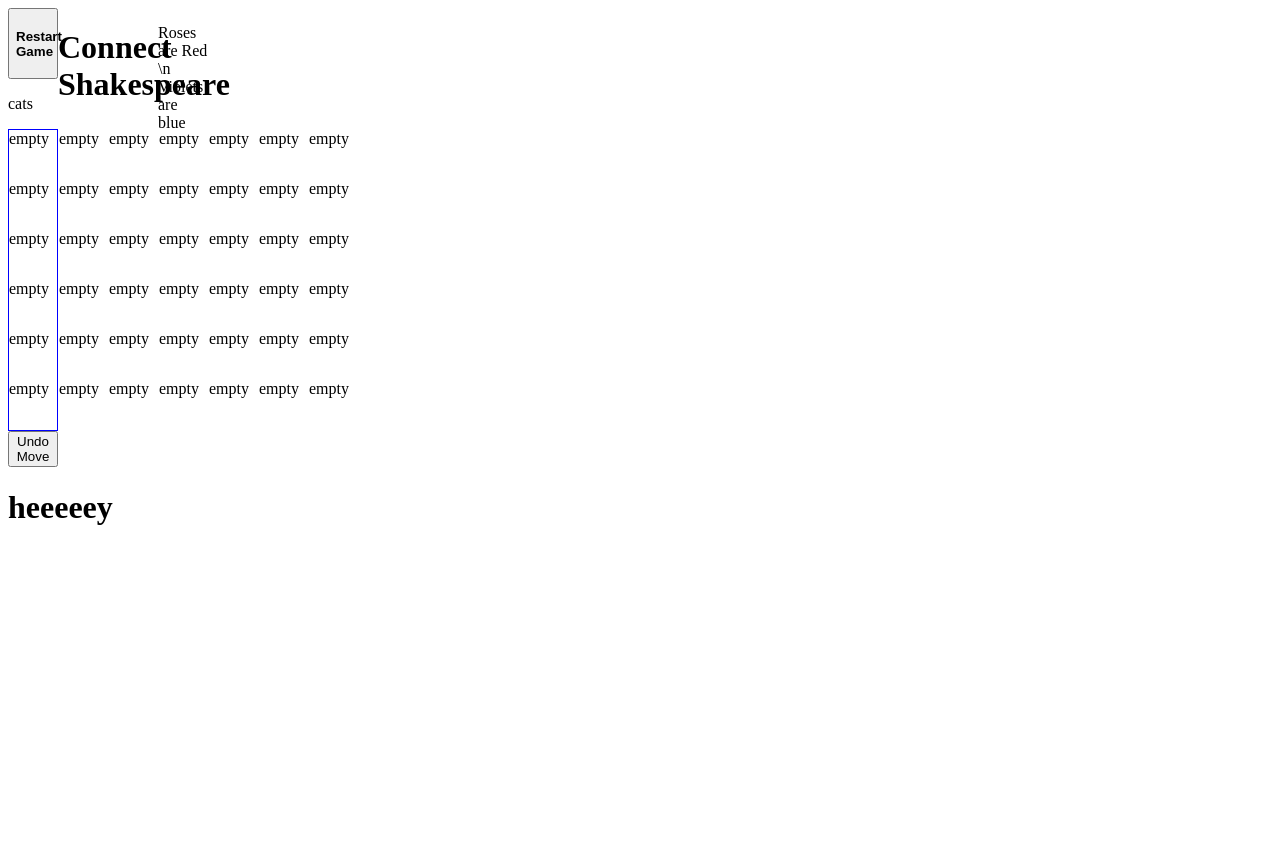
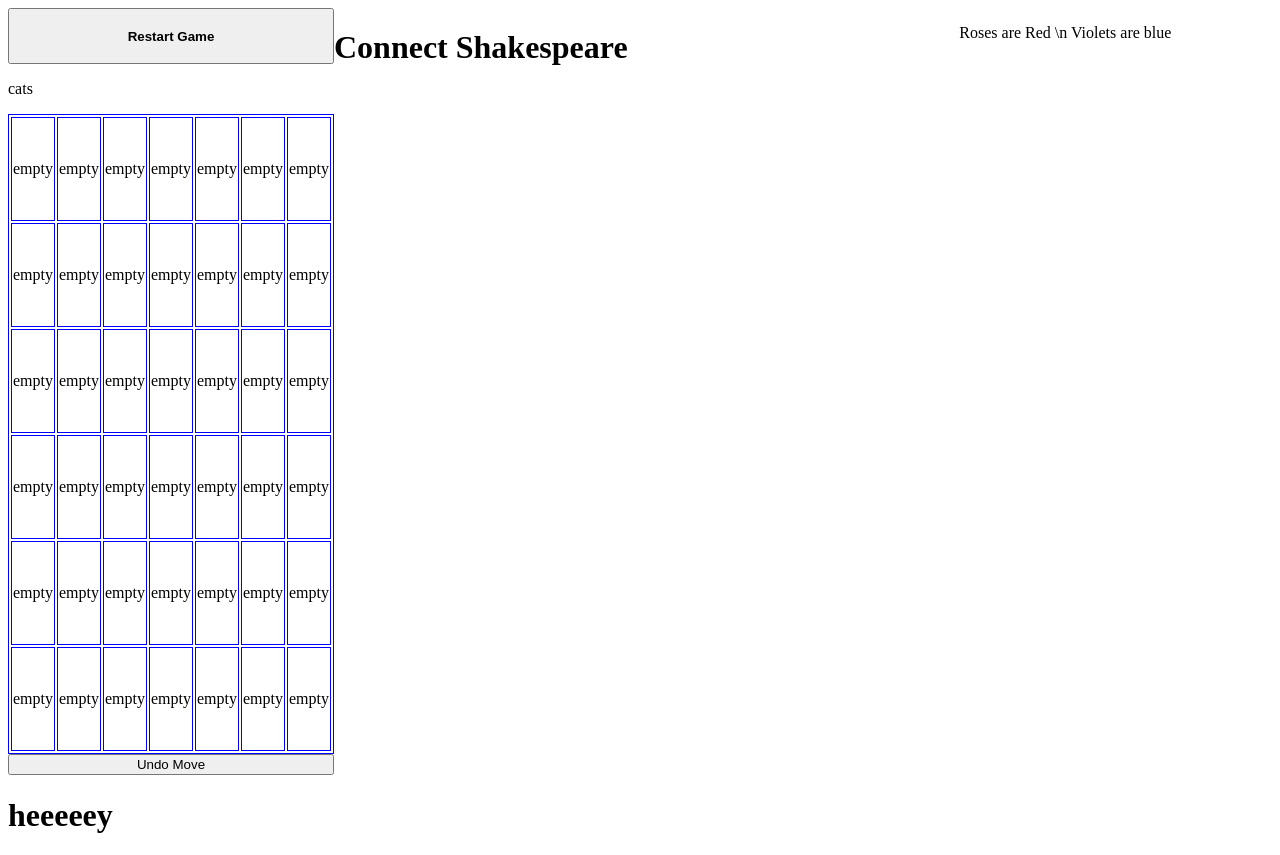
Before and after one commit to AngelEvelyn/ConnectShakespeare, a React app: page / in a window 1280 px wide. Before the commit the page ends 800 px from the top, so only its background shows below. Built offline with nearby package versions, Linux system fonts and the light colour scheme; no server answers.

Commit message:
Board logic fixes and debugging. Column to row.

```diff
--- a/src/App.jsx
+++ b/src/App.jsx
@@ -9,8 +9,8 @@ const App = () => {
       <AppStyled>
         <h1>Connect Shakespeare</h1>
         <PoetryContextProvider>
-          <Board />
-          <PoetryDisplay />
+          <Board className='board-parent'/>
+          <PoetryDisplay className='poetry-parent'/>
         </PoetryContextProvider>
       </AppStyled>
   )
@@ -18,7 +18,7 @@ const App = () => {
 
 const AppStyled = styled.div`
   display: grid;
-  grid-template-columns: 50px 50px 50px 50px;
+  grid-template-columns: 1fr 1fr 1fr 1fr;
   grid-template-rows: auto;
   grid-template-areas:
     ". header header ."
@@ -28,11 +28,11 @@ const AppStyled = styled.div`
     grid-area: header;
   }
 
-  Board {
+  .board-parent {
     grid-area: main;
   }
 
-  PoetryDisplay {
+  .poetry-parent {
     grid-area: sidebar;
   }
 `
--- a/src/Components/Column.jsx
+++ /dev/null
@@ -1,18 +0,0 @@
-import React, { Component } from 'react';
-import Slot from './Slot.jsx';
-
-
-const Column = (props) => {
-    const slots = props.column.map((slot, j) => <Slot key={`slot${j}`} id={j} colId={props.id} value={slot} /> );
-
-    return (
-        <div className='column' onClick={(event) => console.log(event.target)}>
-            {/* <p>
-             {props.colId}
-            </p> */}
-            {slots}
-        </div>
-    );
-}
-
-export default Column;
--- /dev/null
+++ b/src/Components/Row.jsx
@@ -0,0 +1,15 @@
+import React, { Component } from 'react';
+import Slot from './Slot.jsx';
+
+
+const Row = (props) => {
+    const slots = props.row.map((slot, j) => <Slot key={`slot${j}`} id={j} rowId={props.id} playSlot={props.playSlot} value={slot} /> );
+
+    return (
+        <tr className='row'>
+            {slots}
+        </tr>
+    );
+}
+
+export default Row;
--- a/src/Components/Slot.jsx
+++ b/src/Components/Slot.jsx
@@ -4,12 +4,19 @@ import styled from 'styled-components';
 
 const Slot = (props) => {
     return (
-      <SlotStyled id={props.id} colId={props.colId} className={props.value} >{props.value}</SlotStyled>
+      <SlotStyled onClick={() => props.playSlot(props.id)}>
+          <div className={props.value}>
+          {props.value}
+          </div>
+      </SlotStyled>
     );
 }
 
-const SlotStyled = styled.div`
-  width: 50px;
-  height: 50px;
+//
+
+const SlotStyled = styled.td`
+  width: 100px;
+  height: 100px;
+  border: 1px solid blue;
 `
 export default Slot;
--- a/src/Containers/Board.jsx
+++ b/src/Containers/Board.jsx
@@ -1,6 +1,6 @@
 import React, {useContext, useEffect, useState} from 'react';
 import { PoetryContext } from '../Contexts/PoetryContext.jsx';
-import Column from '../Components/Column.jsx';
+import Row from '../Components/Row.jsx';
 import UndoButton from '../Components/UndoButton.jsx';
 import styled from 'styled-components';
 
@@ -10,18 +10,22 @@ const Board = () => {
   const player1 = 'cats';
   const player2 = 'iguanas';
 
+  const newBoard = () => {
+    const newBoard = [];
+    for(let i = 0; i < 6; i++){
+      newBoard[i] = [];
+      for (let j = 0; j < 7; j++){
+        newBoard[i].push('empty');
+      }
+    }
+    return newBoard;
+  }
+
   const { setPoetryStore, getPoem } = useContext(PoetryContext);
-  const [board, setBoard] = useState(new Array(7).fill(new Array(6).fill('empty')));
+  const [board, setBoard] = useState(newBoard());
   const [moveStore, setMoveStore] = useState([]);
   const [currentPlayer, setCurrentPlayer] = useState(player1);
 
-  const setNewBoard = () => {
-    setBoard(new Array(7).fill(new Array(6).fill('empty')));
-    setMoveStore([]);
-    setPoetryStore([]);
-
-    return;
-  }
 
   const addMove = (column) => {
     setMoveStore([...moveStore, column]);
@@ -39,13 +43,16 @@ const Board = () => {
       alert('Make a move first');
       return;
     }
-    let col = moveStore[moveStore.length - 1];
-    const newMoveStore = moveStore.slice(0, moveStore.length - 2)
+    let col = [...moveStore].pop();
+    const newMoveStore = moveStore.slice(0, moveStore.length - 1)
     //reset move store
     setMoveStore(newMoveStore);
 
-    // clone board & reset last played slot to empty
-    const boardClone = [...board];
+    // clone board
+    const boardClone = [];
+    board.forEach((row) => boardClone.push([...row]));
+
+    // reset last played slot to empty
     for (let r = 0; r < 6; r++) {
       if (boardClone[r][col] !== 'empty') {
         boardClone[r][col] = 'empty';
@@ -59,51 +66,53 @@ const Board = () => {
   }
 
   const playSlot = (col) => {
-    // clone board & set played slot to current player
-    const boardClone = [...board];
-    console.log(col);
+    const boardClone = [];
+    board.forEach((row) => boardClone.push([...row]));
 
     for (let r = 5; r >= 0; r--) {
       if (boardClone[r][col] === 'empty') {
         boardClone[r][col] = currentPlayer;
         setBoard(boardClone);
         addMove(col);
+        getPoem(); //maybe async await needed here
         togglePlayer();
-        break;
+        return;
       }
     }
-      return;
+    alert('Choose a different column');
+    return;
   }
 
-  useEffect(() => {
-    getPoem();
-  }, [board])
-
-  const columns = board.map((col, i) => <Column key={`col${i}`} id={i} playSlot={playSlot} column={col}></Column>);
+  const rows = board.map((row, i) => <Row key={`row${i}`} id={i} playSlot={playSlot} row={row}></Row>);
 
   return (
     <BoardStyled>
-      <button onClick={setNewBoard} className='button'><h4>Restart Game</h4></button>
+      <button onClick={() => {
+        setBoard(newBoard());
+        setMoveStore([]);
+        setPoetryStore([]);
+        setCurrentPlayer(player1);
+      }} className='button'><h4>Restart Game</h4></button>
       <p>{currentPlayer}</p>
-      <div className='inner-board'>
-        {columns}
-      </div>
-
+      <table className='inner-board'>
+        <tbody>
+          {rows}
+        </tbody>
+      </table>
       <UndoButton undoMove={undoMove}/>
     </BoardStyled>
-
   );
 
 }
+
+  // display: flex;
+  // flex-direction: column;
 
 const BoardStyled = styled.div`
   display: flex;
   flex-direction: column;
   align-content: center;
-
   .inner-board {
-    display: flex;
-    flex-direction: row;
     border: 1px solid blue
   }
 `
--- a/src/Contexts/PoetryContext.jsx
+++ b/src/Contexts/PoetryContext.jsx
@@ -15,14 +15,11 @@ const PoetryContextProvider = (props) => {
 
   const getPoem = () => {
     axios.get('http://poetrydb.org/author/Shakespeare')
-    .then(res => {
-      return res.json();
-    })
     .then(data => {
       console.log(data);
       //grab random line in string with regex
       // make this into a helper function
-      // const poems = Object.entries(data);
+      const poem = data.data[Math.random()]
       // const title = poems[Math.random()]
       // const line = (data) => {
       //   data.lines
```
